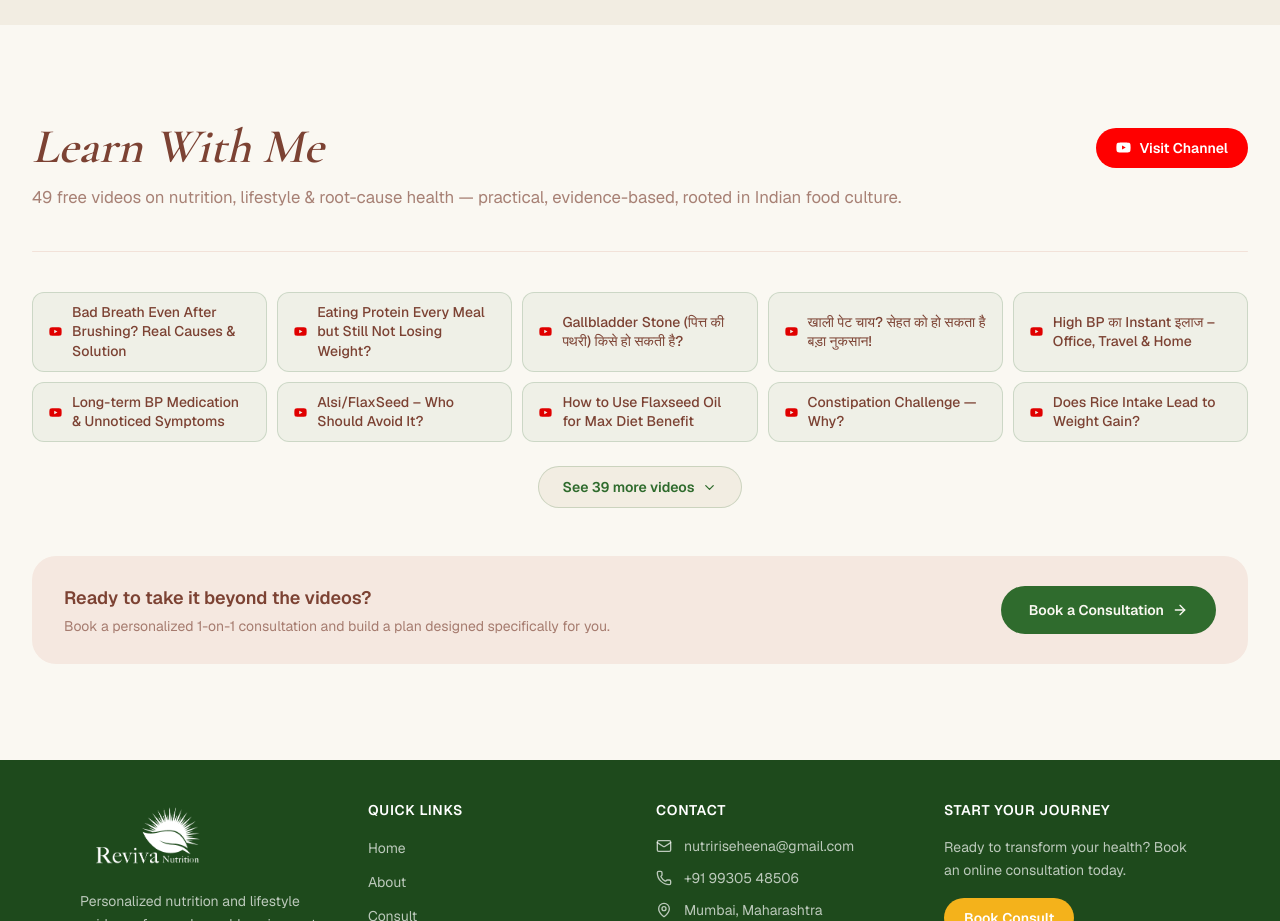
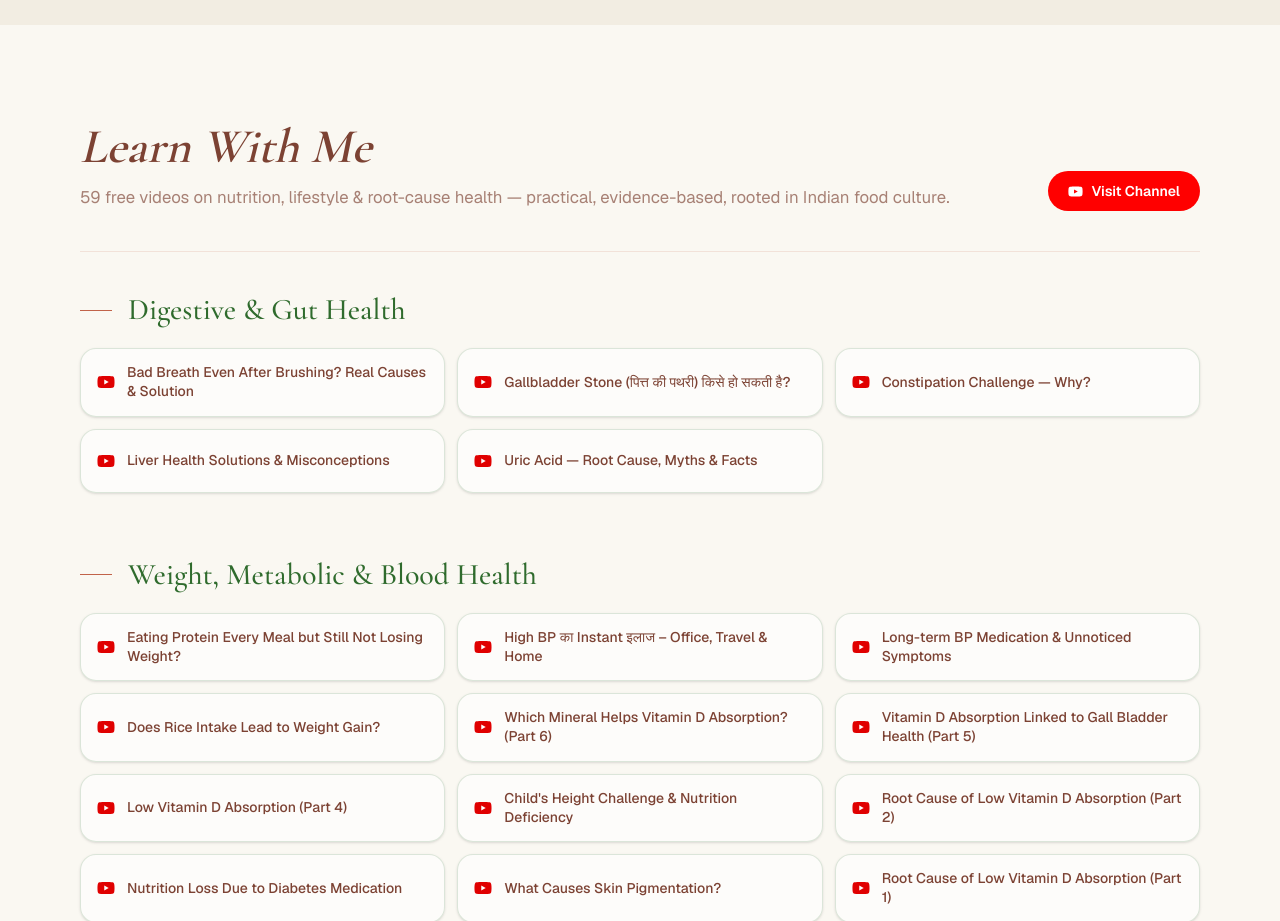
Before and after one commit to nutririseheena/reviva-nutrition, a Next.js app: page /about in a window 1280 px wide. Shown: the part 2340-3261 px from the top of the page. Built offline with nearby package versions, Linux system fonts and the light colour scheme.

Commit message:
Bifurcate youtube links section-wise

```diff
--- a/components/about/AboutYoutube.tsx
+++ b/components/about/AboutYoutube.tsx
@@ -1,23 +1,77 @@
 "use client";
 
 import Link from "next/link";
-import { useState } from "react";
-import { motion, AnimatePresence } from "framer-motion";
-import { ArrowRight, ChevronDown, ChevronUp } from "lucide-react";
+import { motion } from "framer-motion";
+import { ArrowRight } from "lucide-react";
 import { FaYoutube } from "react-icons/fa";
 import { siteConfig } from "@/data/site";
 import { youtubeTopics } from "@/data/about-stats";
 
-const INITIAL_COUNT = 10;
+const sectionOrder = [
+  "Digestive & Gut Health",
+  "Weight, Metabolic & Blood Health",
+  "Women's & Family Health",
+  "Nutrition & Food Choices",
+  "Cooking & Recipes",
+  "Movement, Skin & Self-care",
+  "Lifestyle & Wellness",
+  "About Reviva Nutrition",
+] as const;
+
+function getSection(topic: string) {
+  const title = topic.toLowerCase();
+
+  if (
+    /recipe|aam panna|sweet potato|mushroom|jowar|snack|sharbat|amla|petha|carrot milk|cold & cough/.test(
+      title
+    )
+  ) {
+    return "Cooking & Recipes";
+  }
+  if (
+    /breath|gallbladder|constipation|gastritis|flatulence|piles|fissure|liver|uric acid/.test(title)
+  ) {
+    return "Digestive & Gut Health";
+  }
+  if (
+    /weight|diabetes|insulin|blood pressure|\bbp\b|triglyceride|vitamin d|collagen|nutrition deficiency|pigmentation/.test(
+      title
+    )
+  ) {
+    return "Weight, Metabolic & Blood Health";
+  }
+  if (/menopause|hairfall|hair oil|post pregnancy|child|kids|women|men's|men’s/.test(title)) {
+    return "Women's & Family Health";
+  }
+  if (
+    /cooking|food|oil|ghee|vanaspati|flax|alsi|aliv|protein|tea|rice|dietician|nutritional value/.test(
+      title
+    )
+  ) {
+    return "Nutrition & Food Choices";
+  }
+  if (/yoga|mudra|skin|blocked nose|exercise/.test(title)) {
+    return "Movement, Skin & Self-care";
+  }
+  if (
+    /stress|organ damage|water retention|habits|remedy|share market|health is|lifestyle/.test(title)
+  ) {
+    return "Lifestyle & Wellness";
+  }
+  return "About Reviva Nutrition";
+}
 
 export default function AboutYoutube() {
-  const [expanded, setExpanded] = useState(false);
-  const visible = expanded ? youtubeTopics : youtubeTopics.slice(0, INITIAL_COUNT);
-  const remaining = youtubeTopics.length - INITIAL_COUNT;
+  const groupedTopics = sectionOrder
+    .map((section) => ({
+      section,
+      topics: youtubeTopics.filter((item) => getSection(item.topic) === section),
+    }))
+    .filter((group) => group.topics.length > 0);
+
   return (
     <section className="bg-[var(--reviva-cream)] py-16 sm:py-20 lg:py-24">
-      <div className="mx-auto max-w-7xl px-4 sm:px-6 lg:px-8">
-        {/* Header */}
+      <div className="mx-auto max-w-7xl page-pad">
         <motion.div
           className="mb-10"
           initial={{ opacity: 0, y: 24 }}
@@ -25,120 +79,92 @@ export default function AboutYoutube() {
           viewport={{ once: false, amount: 0.15 }}
           transition={{ duration: 0.6 }}
         >
-          {/* Heading row with Visit Channel button */}
-          <div className="flex items-end justify-between gap-4 mb-3">
+          <div className="flex flex-col gap-5 sm:flex-row sm:items-end sm:justify-between">
+            <div>
               <h2
                 className="reviva-display leading-tight text-[var(--reviva-warm-brown)]"
                 style={{ fontSize: "clamp(2rem, 3.8vw, 3.2rem)" }}
               >
                 Learn With Me
               </h2>
+              <p
+                className="mt-3 leading-relaxed text-[var(--reviva-warm-brown)] whitespace-nowrap"
+                style={{ opacity: 0.65, fontSize: "1.05rem" }}
+              >
+                {youtubeTopics.length} free videos on nutrition, lifestyle & root-cause health —
+                practical, evidence-based, rooted in Indian food culture.
+              </p>
+            </div>
             <a
               href={siteConfig.social.youtube}
               target="_blank"
               rel="noopener noreferrer"
-              className="shrink-0 inline-flex items-center gap-2 rounded-full px-5 py-2.5 text-sm font-semibold text-white transition-all hover:scale-105 hover:shadow-md mb-1"
-              style={{ backgroundColor: "#ff0000" }}
+              className="inline-flex shrink-0 items-center gap-2 self-start rounded-full bg-[#ff0000] px-5 py-2.5 text-sm font-semibold text-white transition-all hover:scale-105 hover:shadow-md sm:self-auto"
             >
               <FaYoutube size={15} />
               Visit Channel
             </a>
           </div>
-          <p
-            className="leading-relaxed text-[var(--reviva-warm-brown)] whitespace-nowrap"
-            style={{ opacity: 0.65, fontSize: "1.05rem" }}
-          >
-            {youtubeTopics.length} free videos on nutrition, lifestyle & root-cause health —
-            practical, evidence-based, rooted in Indian food culture.
-          </p>
         </motion.div>
 
-        {/* Thin divider */}
-        <div
-          className="h-px w-full mb-10 rounded-full"
-          style={{ backgroundColor: "rgba(193,99,74,0.15)" }}
-        />
-
-        {/* Pill grid */}
-        {/* Pill grid */}
-        <motion.div
-          layout
-          className="grid grid-cols-1 sm:grid-cols-2 md:grid-cols-3 lg:grid-cols-4 xl:grid-cols-5 gap-2.5"
-          transition={{ layout: { duration: 0.5, ease: [0.4, 0, 0.2, 1] } }}
+        <div className="space-y-12 border-t border-[rgba(193,99,74,0.15)] pt-10 sm:space-y-16">
+          {groupedTopics.map(({ section, topics }, sectionIndex) => (
+            <motion.section
+              key={section}
+              initial={{ opacity: 0, y: 24 }}
+              whileInView={{ opacity: 1, y: 0 }}
+              viewport={{ once: false, amount: 0.08 }}
+              transition={{ duration: 0.55, delay: sectionIndex * 0.04 }}
             >
-          <AnimatePresence mode="popLayout" initial={false}>
-            {visible.map((item) => (
-              <motion.a
-                key={item.url + item.topic}
-                layout
+              <div className="mb-5 flex items-center gap-4">
+                <span className="h-px w-8 shrink-0 bg-[var(--reviva-terracotta)]" />
+                <h3
+                  className="text-2xl font-medium sm:text-3xl"
+                  style={{ color: "var(--reviva-green)", fontFamily: "var(--font-heading)" }}
+                >
+                  {section}
+                </h3>
+              </div>
+              <div className="grid gap-3 sm:grid-cols-2 lg:grid-cols-3">
+                {topics.map((item) => (
+                  <a
+                    key={`${item.url}-${item.topic}`}
                     href={item.url}
                     target="_blank"
                     rel="noopener noreferrer"
-                className="group flex items-center gap-2.5 rounded-xl px-4 py-2.5 text-sm font-medium transition-all duration-200 hover:scale-[1.02] hover:shadow-sm"
-                style={{
-                  backgroundColor: "rgba(47,107,45,0.05)",
-                  border: "1px solid rgba(47,107,45,0.18)",
-                  color: "var(--reviva-warm-brown)",
-                }}
-                initial={{ opacity: 0 }}
-                animate={{ opacity: 1 }}
-                exit={{ opacity: 0 }}
-                transition={{ duration: 0.18 }}
+                    className="group flex min-h-16 items-center gap-3 rounded-2xl border border-[rgba(47,107,45,0.16)] bg-white/60 px-4 py-3.5 text-sm font-medium text-[var(--reviva-warm-brown)] shadow-sm transition-all duration-200 hover:-translate-y-0.5 hover:border-[var(--reviva-terracotta)] hover:bg-white hover:shadow-md"
                   >
-                <FaYoutube size={13} className="shrink-0" style={{ color: "#e00000" }} />
-                <span className="group-hover:text-[var(--reviva-green-dark)] transition-colors leading-snug">
-                  {item.topic}
-                </span>
-              </motion.a>
+                    <FaYoutube
+                      size={18}
+                      className="shrink-0 text-[#e00000] transition-transform group-hover:scale-110"
+                    />
+                    <span className="leading-snug">{item.topic}</span>
+                  </a>
                 ))}
-          </AnimatePresence>
-        </motion.div>
-
-        {/* Show more / Show less */}
-        <div className="mt-6 flex justify-center">
-          <button
-            onClick={() => setExpanded((v) => !v)}
-            className="inline-flex items-center gap-2 rounded-full px-6 py-2.5 text-sm font-semibold transition-all hover:scale-105"
-            style={{
-              backgroundColor: "var(--reviva-cream-dark)",
-              border: "1px solid rgba(47,107,45,0.2)",
-              color: "var(--reviva-green)",
-            }}
-          >
-            {expanded ? (
-              <>
-                Show less <ChevronUp size={15} />
-              </>
-            ) : (
-              <>
-                See {remaining} more videos <ChevronDown size={15} />
-              </>
-            )}
-          </button>
+              </div>
+            </motion.section>
+          ))}
         </div>
 
-        {/* CTA strip */}
         <motion.div
-          className="mt-12 flex flex-col sm:flex-row items-center justify-between gap-5 rounded-3xl px-8 py-7"
-          style={{ backgroundColor: "var(--reviva-blush)" }}
+          className="mt-14 flex flex-col items-center justify-between gap-5 rounded-3xl bg-[var(--reviva-blush)] px-8 py-7 sm:flex-row"
           initial={{ opacity: 0, y: 20 }}
           whileInView={{ opacity: 1, y: 0 }}
           viewport={{ once: false, amount: 0.1 }}
           transition={{ duration: 0.5 }}
         >
           <div>
-            <p className="font-semibold text-[var(--reviva-warm-brown)] text-lg">
+            <p className="text-lg font-semibold text-[var(--reviva-warm-brown)]">
               Ready to take it beyond the videos?
             </p>
-            <p className="text-sm mt-1 text-[var(--reviva-warm-brown)]" style={{ opacity: 0.65 }}>
+            <p className="mt-1 text-sm text-[var(--reviva-warm-brown)] opacity-65">
               Book a personalized 1-on-1 consultation and build a plan designed specifically for
               you.
             </p>
           </div>
           <Link
             href="/consult#consult-form"
-            className="inline-flex shrink-0 items-center gap-2 rounded-full px-7 py-3.5 text-sm font-semibold text-[var(--reviva-cream)] transition-all hover:scale-105"
-            style={{ backgroundColor: "var(--reviva-green)" }}
+            className="inline-flex shrink-0 items-center gap-2 rounded-full bg-[var(--reviva-green)] px-7 py-3.5 text-sm font-semibold text-[var(--reviva-cream)] transition-all hover:scale-105"
           >
             Book a Consultation
             <ArrowRight size={16} />
--- a/data/about-stats.ts
+++ b/data/about-stats.ts
@@ -222,4 +222,38 @@ export const youtubeTopics = [
     topic: "Solution for Blocked Nose — Face Yoga",
     url: "https://www.youtube.com/watch?v=pu5qD9Q7RxU&t=96s",
   },
+  {
+    topic: "Cooking Topic: Aam Panna Full of Nutritional Benefits",
+    url: "https://www.youtube.com/watch?v=LQPtQKaMX44",
+  },
+  {
+    topic: "How to Cook Traditional Style Sweet Potato",
+    url: "https://www.youtube.com/watch?v=1ObJTVSYuy8",
+  },
+  { topic: "Mushroom Snacking Anytime", url: "https://www.youtube.com/watch?v=2yblIX7RREc" },
+  {
+    topic: "How to Make a Jowar Roti with a Unique Combination",
+    url: "https://www.youtube.com/watch?v=e7th0s8Km7c",
+  },
+  {
+    topic: "Are You Hungry? Grab This Snack Anytime in 5 Minutes",
+    url: "https://www.youtube.com/watch?v=duSuUuHrQ2M",
+  },
+  {
+    topic: "Saunf or Fennel Sharbat in 1 Minute — Summer Drink",
+    url: "https://www.youtube.com/watch?v=MaTXivDkv9g",
+  },
+  {
+    topic: "100% Recovery from Cold & Cough Following Home Remedy",
+    url: "https://www.youtube.com/watch?v=n4Hyouts63M",
+  },
+  {
+    topic: "Petha Juice for Piles, Fissure & Many More Health Challenges",
+    url: "https://www.youtube.com/watch?v=5TR5rVs47XQ",
+  },
+  {
+    topic: "Carrot Milk Recipe for Lung Improvement",
+    url: "https://www.youtube.com/watch?v=0ECv8CUJ6cg",
+  },
+  { topic: "Amla Murabba Using Jaggery", url: "https://www.youtube.com/watch?v=C5EYxFvjrVo" },
 ];
```
Lines whose indentation alone changed are shown as unchanged.
